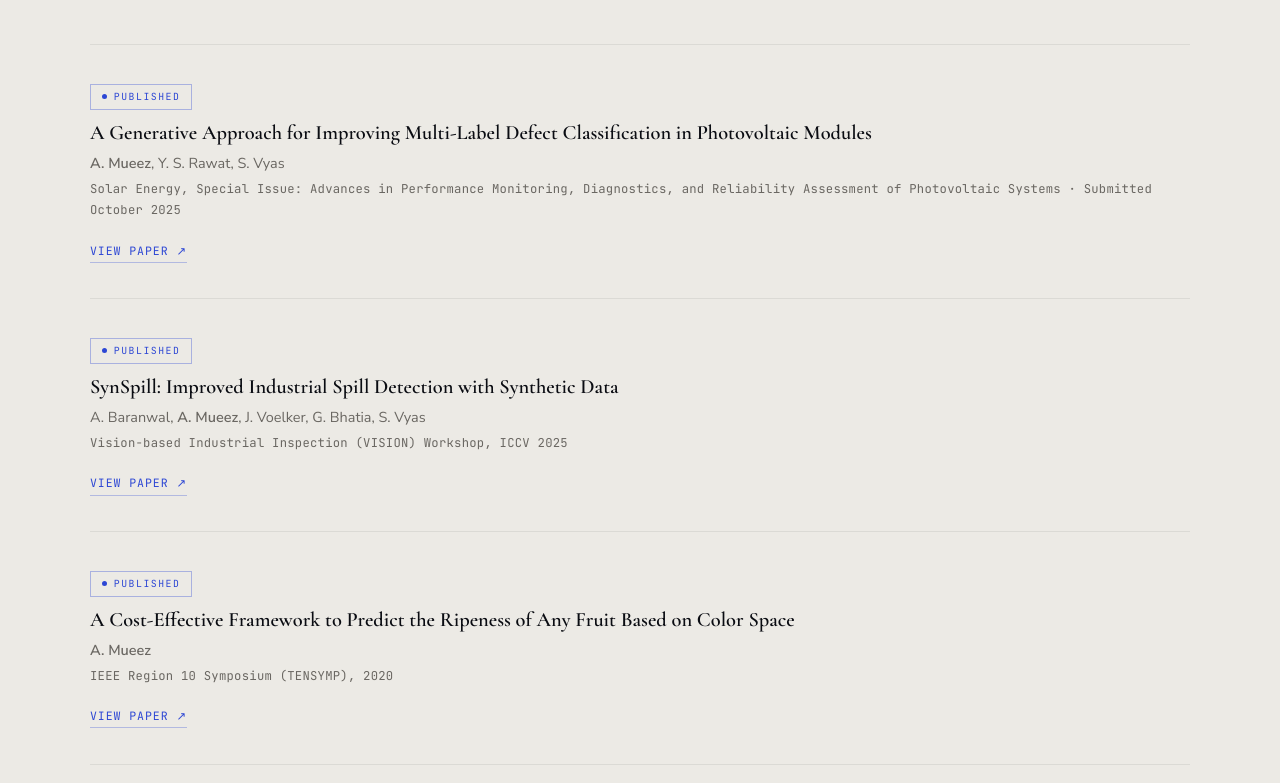
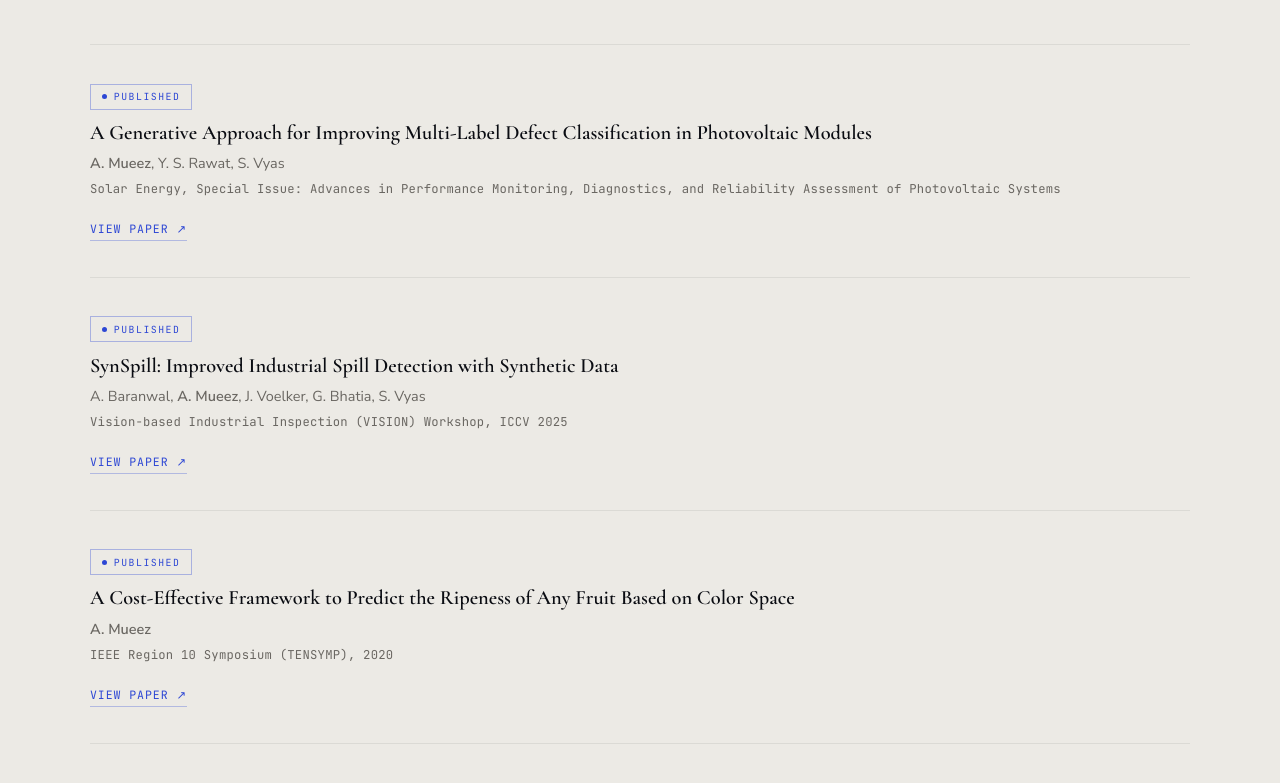
Before and after one commit to mueez-overflow/mueez-overflow.github.io, a plain HTML site: page index.html in a window 1280 px wide. Shown: the part 2341-3124 px from the top of the page. Drawn offline with nearby package versions, Linux system fonts and the light colour scheme.

Commit message:
remove submission date gdi

```diff
--- a/index.html
+++ b/index.html
@@ -826,7 +826,7 @@ const SITE = {
       statusLabel: "Published",
       title:       "A Generative Approach for Improving Multi-Label Defect Classification in Photovoltaic Modules",
       authors:     "<strong>A. Mueez</strong>, Y. S. Rawat, S. Vyas",
-      venue:       "Solar Energy, Special Issue: Advances in Performance Monitoring, Diagnostics, and Reliability Assessment of Photovoltaic Systems · Submitted October 2025",
+      venue:       "Solar Energy, Special Issue: Advances in Performance Monitoring, Diagnostics, and Reliability Assessment of Photovoltaic Systems",
       link:        { href: "https://www.sciencedirect.com/science/article/pii/S0038092X26006328", label: "View Paper ↗" },
     },
     {
```
